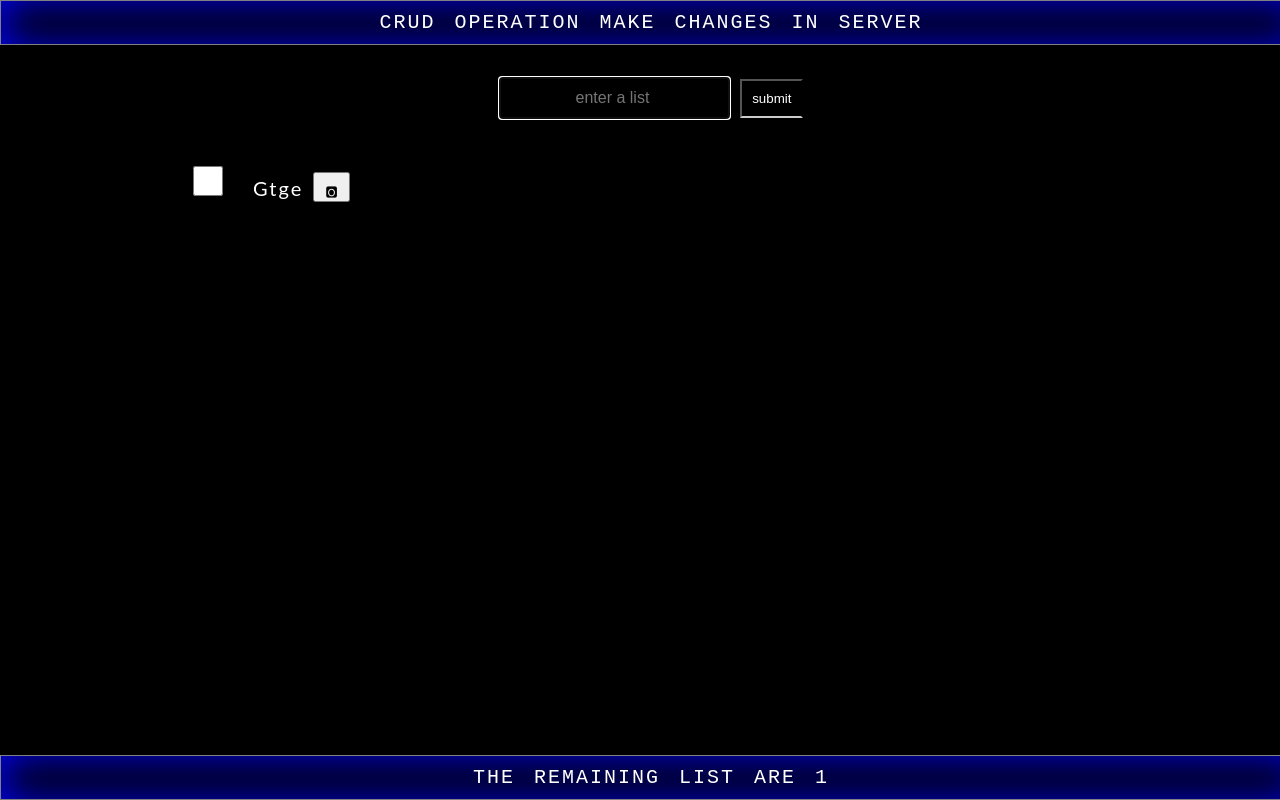
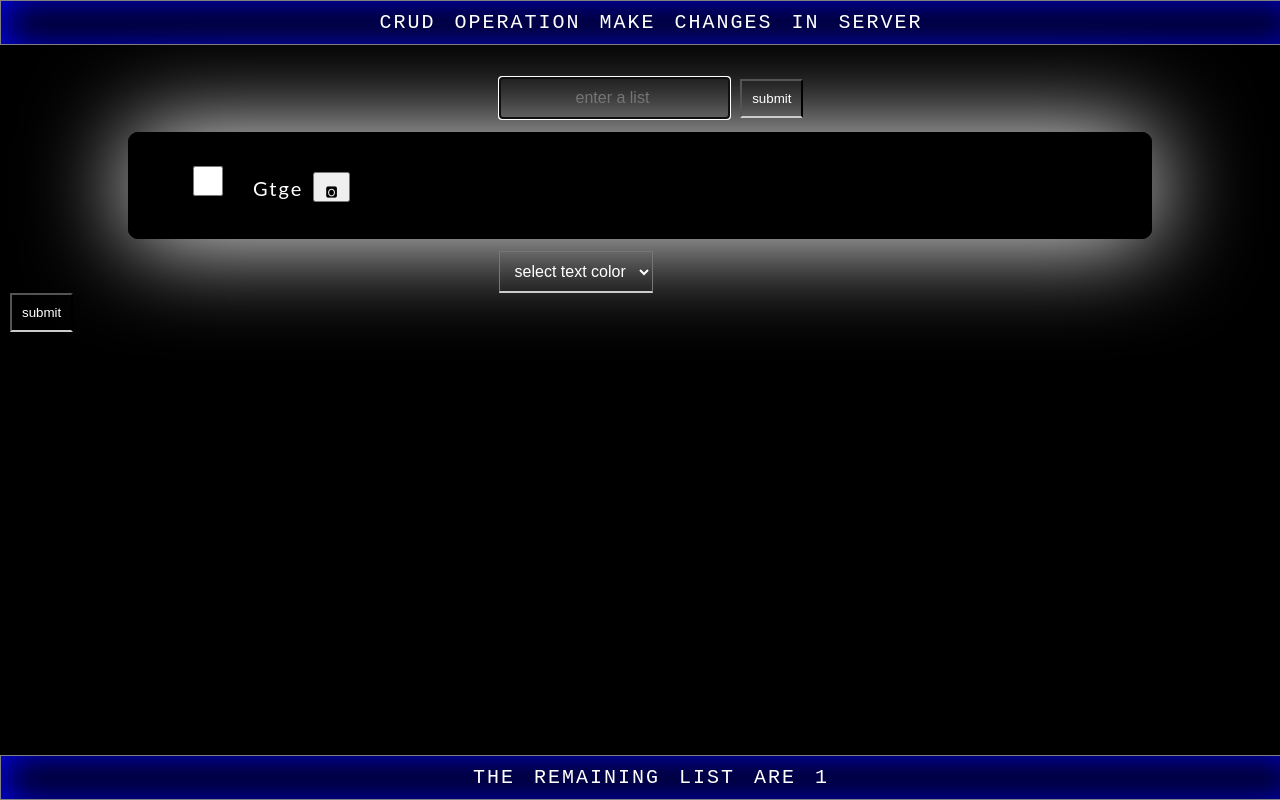
Before and after one commit to KESAVAN-18/CRUD_project, a React (Create React App) app: page / in a window 1280 px wide. Built offline with nearby package versions, Linux system fonts and the light colour scheme; data requests are answered from the project's data file.

Commit message:
adding function

```diff
--- a/src/App.js
+++ b/src/App.js
@@ -5,15 +5,16 @@ import Footer from './Footer';
 import { useEffect, useRef, useState } from 'react';
 import Header from './Header';
 import apiRequest from './apiRequest';
+import ColorChange from './ColorChange';
 
 
 function App() {
   const [input,setinput] = useState([])
   const [additem,setAdditem] = useState('')
-
+  const[changing,setchanging]= useState('')
    //fetch item from outer made by me
 
-  const API_URL = "http://localhost:3400/items"
+  const API_URL = "http://localhost:3500/items"
     const  [isLoading,setIsloading] = useState(true)
     const [fetchError , setFetchError] = useState(null)
 
@@ -54,7 +55,7 @@ function App() {
     const updateItem = {
             method : 'PATCH',
             headers : {
-            "content-type":'application/json'
+               "content-type":'application/json'
             },
             body : JSON.stringify({checked : addMyDb[0].checked})
           }
@@ -116,6 +117,13 @@ function App() {
 
  const returnFocus = useRef()
 
+     // onsubmit code for color changing
+
+const handleSubmiting = (e)=>{
+     e.preventDefault()
+     setchanging('')
+   }
+
   return (
         <div>
 
@@ -136,11 +144,19 @@ function App() {
               input = {input}
               handleChange= {handleChange}
               handleDelete={handleDelete}
+              changing = {changing}
           />}
    </main>
 
        <Footer
-            length={input.length}
+          length={input.length}
+       />
+
+       <ColorChange
+          changing = {changing}
+          setchanging = {setchanging}
+          returnFocus= {returnFocus}
+          handleSubmiting={handleSubmiting}
        />
 
         </div>
```
